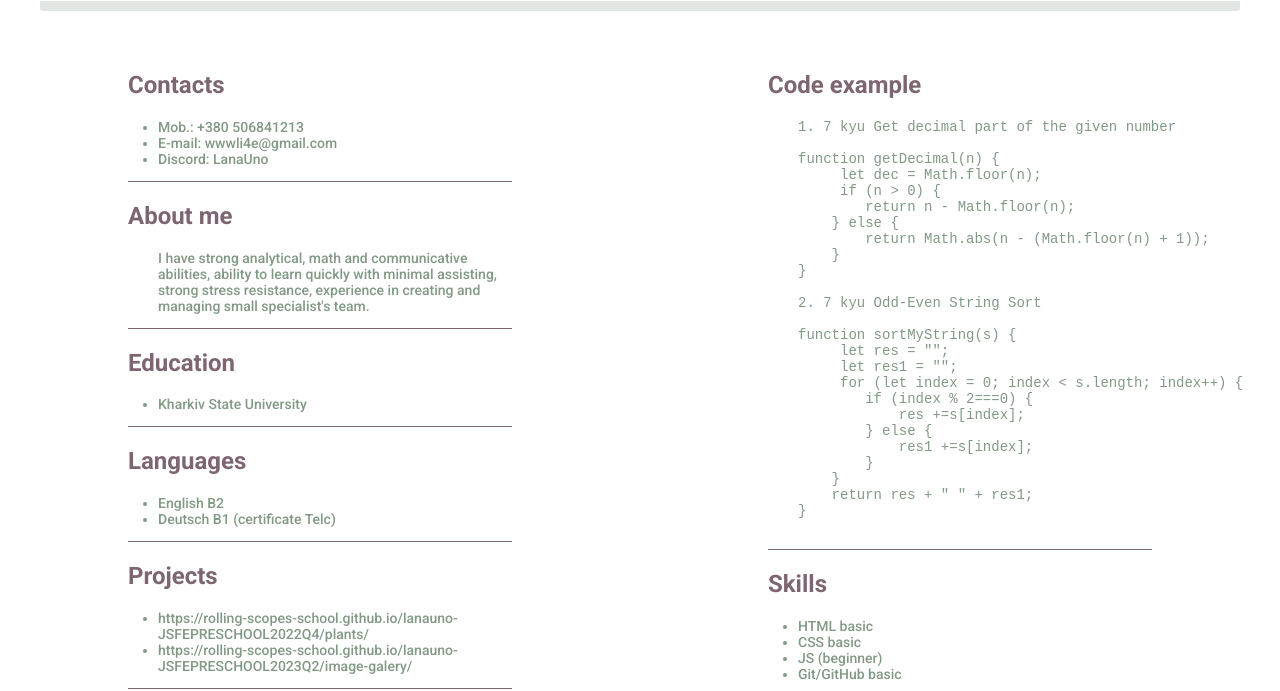
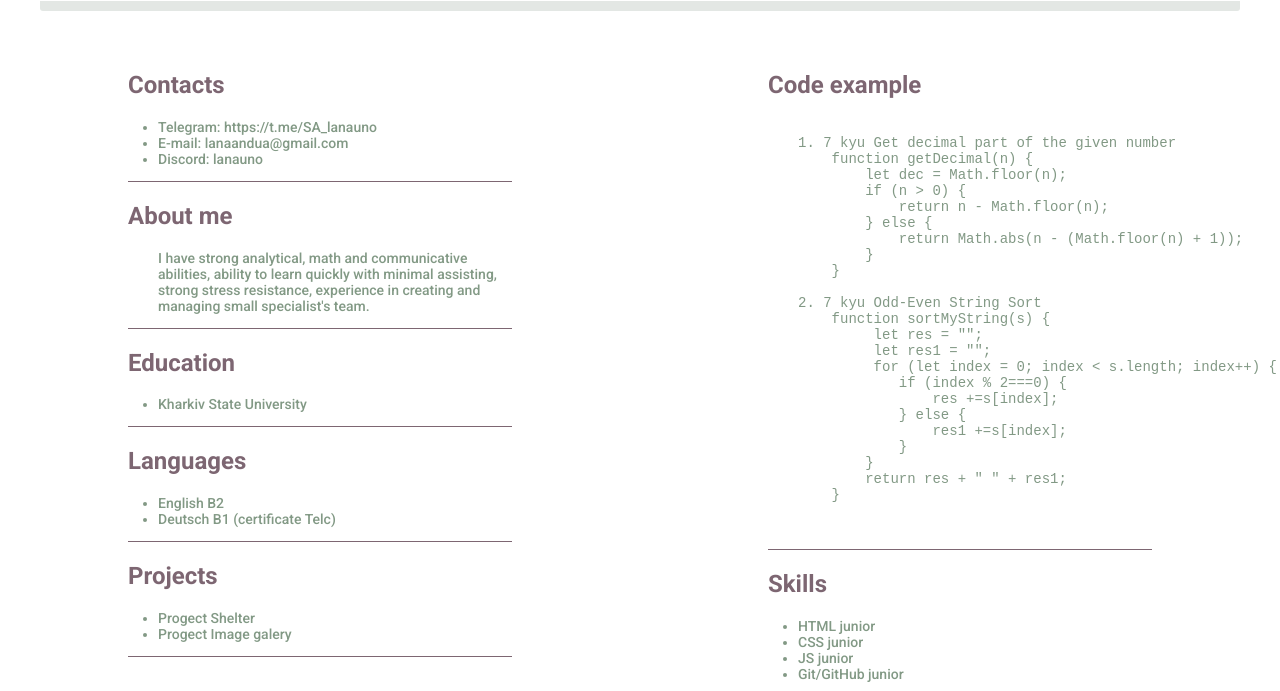
Before and after one commit to LanaUno/rsschool-cv, a plain HTML site: page index.html in a window 1280 px wide. Shown: the part 305-996 px from the top of the page. Drawn offline with Linux system fonts and the light colour scheme.

Commit message:
feat: add links to progects, add tag code

```diff
--- a/index.html
+++ b/index.html
@@ -14,8 +14,8 @@
 
 <body>
 
-    <header class="header">
-        <div class="container"></div>
+    <header class="header ">
+        <div class="container wrapper">
         <nav class="nav">
             <ul class="nav-list">
                 <li class="nav-item"><a href="#contacts" class="nav-link">Contacts</a></li>
@@ -27,9 +27,10 @@
                 <li class="nav-item"><a href="#skills" class="nav-link">Skills</a></li>
             </ul>
         </nav>
+        </div>
     </header>
-    <main class="main main-container">
-        <div class="photo-name">
+    <main class="main main-container wrapper">
+        <div class="photo-name wrapper">
             <div>
                 <img src="my_photo1.jpg" class="img" alt="my photo">
             </div>
@@ -44,9 +45,9 @@
                 <section id="contacts" class="section">
                     <h2>Contacts</h2>
                     <ul class="section-item">
-                        <li>Mob.: +380 506841213</li>
-                        <li>E-mail: wwwli4e@gmail.com</li>
-                        <li>Discord: LanaUno</li>
+                        <li>Telegram: https://t.me/SA_lanauno</li>
+                        <li>E-mail: lanaandua@gmail.com</li>
+                        <li>Discord: lanauno</li>
                     </ul>
                 </section>
                 <section id="about_me" class="section">
@@ -71,8 +72,8 @@
                 <section id="projects" class="section">
                     <h2 class="section-title">Projects</h2>
                     <ul class="section-item">
-                        <li>https://rolling-scopes-school.github.io/lanauno-JSFEPRESCHOOL2022Q4/plants/</li>
-                        <li>https://rolling-scopes-school.github.io/lanauno-JSFEPRESCHOOL2023Q2/image-galery/</li>
+                       <a href="https://rolling-scopes-school.github.io/lanauno-JSFEPRESCHOOL2024Q2/shelter/main.html"><li>Progect Shelter</li></a>
+                        <a href="https://rolling-scopes-school.github.io/lanauno-JSFEPRESCHOOL2023Q2/image-galery"><li>Progect Image galery</li></a>
                     </ul>
                 </section>
 
@@ -81,8 +82,8 @@
                 <section id="code" class="section">
                     <h2 class="section-title">Code example</h2>
                     <pre class="section-item">
+    <code>
 1. 7 kyu Get decimal part of the given number
-
     function getDecimal(n) {
         let dec = Math.floor(n);
         if (n > 0) {
@@ -93,7 +94,6 @@ function getDecimal(n) {
     }
 
 2. 7 kyu Odd-Even String Sort
-
     function sortMyString(s) {
          let res = "";
          let res1 = "";
@@ -106,15 +106,16 @@ function sortMyString(s) {
         }
         return res + " " + res1;
     }
+    </code>
           </pre>
                 </section>
                 <section id="skills" class="section">
                     <h2 class="section-title">Skills</h2>
                     <ul class="section-item">
-                        <li>HTML basic</li>
-                        <li>CSS basic</li>
-                        <li>JS (beginner)</li>
-                        <li>Git/GitHub basic</li>
+                        <li>HTML junior</li>
+                        <li>CSS junior</li>
+                        <li>JS junior</li>
+                        <li>Git/GitHub junior</li>
                     </ul>
                 </section>
             </div>
--- a/style.css
+++ b/style.css
@@ -21,7 +21,10 @@ html {
 * {
     box-sizing: border-box;
 }
-
+.wrapper {
+    max-width: 1280px;
+    margin: auto;
+}
 .img {
     width: 230px;
     height: 230px;
@@ -87,7 +90,7 @@ li a:hover {
 }
 
 .section-item a:hover {
-    color: #4d2323;
+    text-decoration: underline;
 }
 
 .section-item {
@@ -97,7 +100,9 @@ li a:hover {
     font-size: 14px;
 }
 
-a:hover {
+.nav-link:hover,
+.footer-link:hover,
+.logo:hover {
     color: #ffe;
     background-color: rgb(133, 155, 177);
     transition: .3s;
```
Lines whose indentation alone changed are shown as unchanged.
